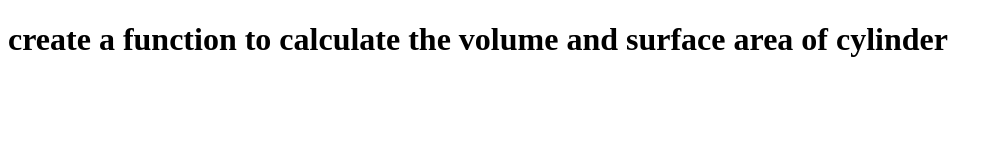
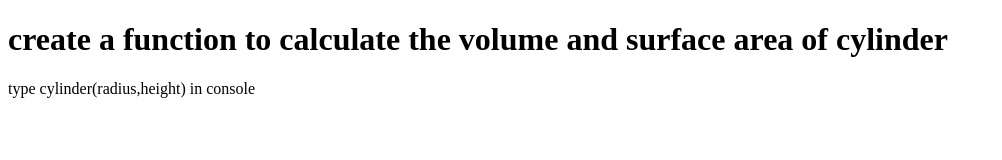
Before and after one commit to KanwaljeetSingh556/functioncylinder.github.io, a plain HTML site: page index.html in a window 1280 px wide. Shown: the whole page, without its empty margins (0-1002 px from the left). Drawn offline with Linux system fonts and the light colour scheme.

Commit message:
Update index.html

```diff
--- a/index.html
+++ b/index.html
@@ -8,6 +8,8 @@
 </head>
 <body>
     <h1>create a function to calculate the volume and surface area of cylinder</h1>
+    type cylinder(radius,height) in console
+
 
 </body>
     <script src= "function-cylinder.js"></script>
```
